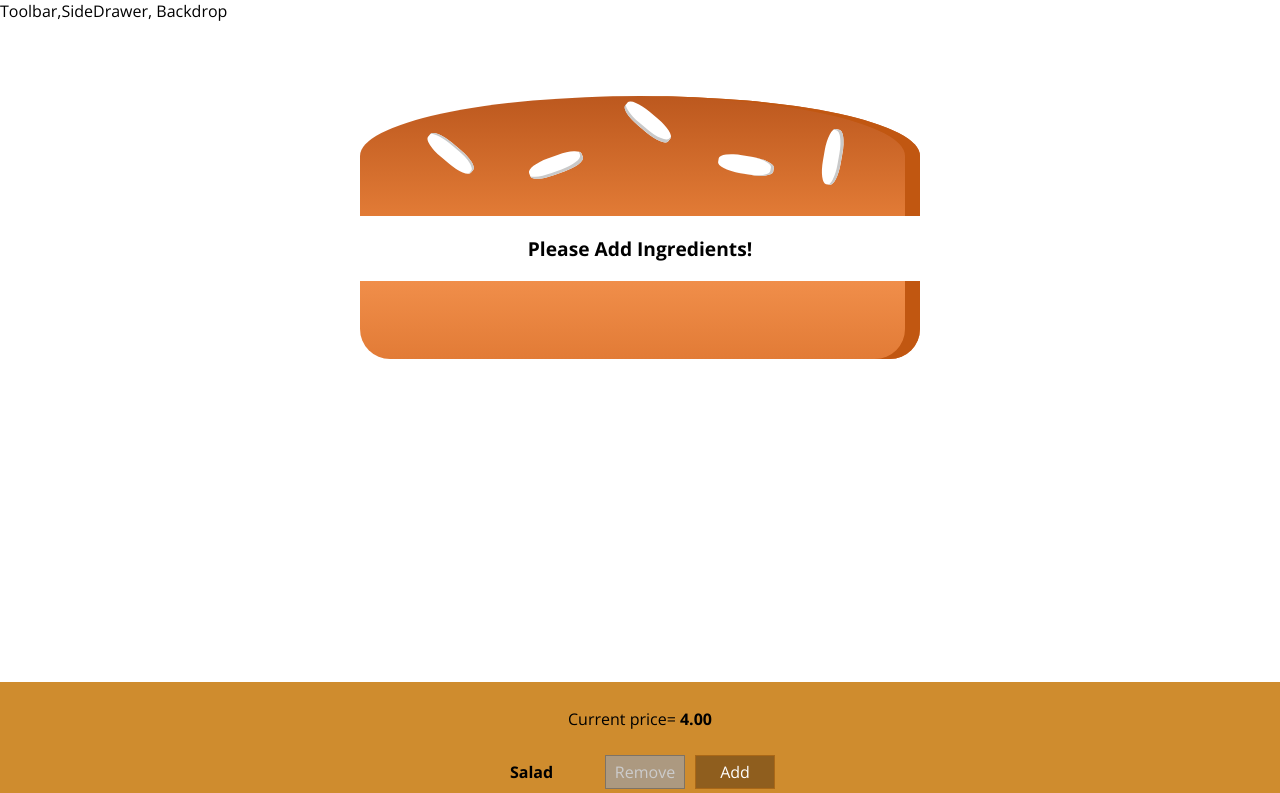
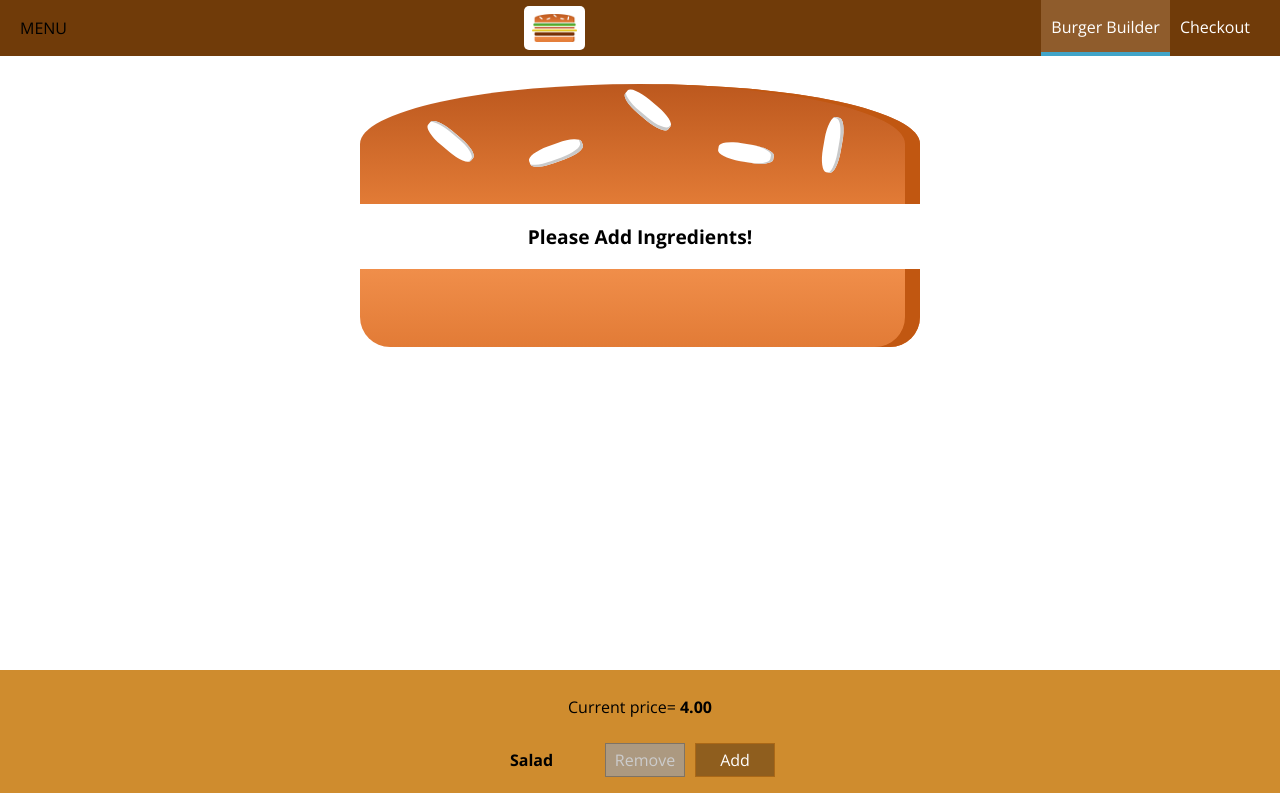
Before and after one commit to meri12345/burger-app, a React app: page / in a window 1280 px wide. Shown: the top 793 px of the page. Built offline with nearby package versions, Linux system fonts and the light colour scheme.

Commit message:
nav bar added

```diff
--- a/src/components/Burger/BurgerIngredient/BuildControls/OrderSummary/OrderSummary.js
+++ b/src/components/Burger/BurgerIngredient/BuildControls/OrderSummary/OrderSummary.js
@@ -14,6 +14,7 @@
     <ul>
     {ingredientSummary}
     </ul>
+<p><strong>Total proce: {props.price.toFixed(2)} $</strong></p>
     <p>Continue to checkout?</p>
     <Button click={props.click} btnType='Danger'>CANCEL</Button>
     <Button click={props.continue} btnType='Success'>CONTINUE</Button>
--- a/src/components/Layout/Layout.css
+++ b/src/components/Layout/Layout.css
@@ -1,4 +1,4 @@
 .Content {
-    margin-top:60px;
+    margin-top:70px;
 
 }
--- a/src/components/Layout/Layout.js
+++ b/src/components/Layout/Layout.js
@@ -1,10 +1,10 @@
-import React from 'react'
-import classes from './Layout.css'
+import React from 'react';
+import classes from './Layout.css';
+import Toolbar from '../Toolbar/Toolbar';
 
 const layout = (props) => (
     <div>
-
-        <div>Toolbar,SideDrawer, Backdrop</div>
+        <Toolbar/>
         <main className={classes.Content}>
             {props.children}
         </main>
--- /dev/null
+++ b/src/components/Logo/Logo.css
@@ -0,0 +1,11 @@
+.Logo{
+    background-color: white;
+    padding:8px;
+    height: 80%;
+    box-sizing: border-box;
+    border-radius: 5px;
+}
+
+.Logo img {
+    height: 100%;
+}
--- /dev/null
+++ b/src/components/Logo/Logo.js
@@ -0,0 +1,10 @@
+import React from 'react';
+import burgerLogo from '../../assets/images/burger-logo.png'
+import classes from './Logo.css'
+const logo = () =>(
+    <div className={classes.Logo}>
+        <img src={burgerLogo} alt="MyBurger"/>
+    </div>
+);
+
+export default logo;
--- /dev/null
+++ b/src/components/Navigation/NavigationItem/NavigationItem.css
@@ -0,0 +1,26 @@
+.NavigationItem {
+    margin:0;
+    box-sizing: border-box;
+    display: flex;
+    height: 100%;
+    width: auto;
+    align-items: center;
+    }
+
+.NavigationItem a {
+     color:white;
+     text-decoration: none;
+     height: 100%;
+     padding:16px 10px;
+     border-bottom: 4px solid transparent;
+     box-sizing: border-box;
+     display: block;
+    }
+
+    .NavigationItem a:hover,
+    .NavigationItem a:active,
+    .NavigationItem a.active {
+        background-color: #8f5c2c;
+        border-bottom: 4px solid #40a4c8;
+        color:white;
+    }
--- /dev/null
+++ b/src/components/Navigation/NavigationItem/NavigationItem.js
@@ -0,0 +1,11 @@
+import React from 'react';
+import classes from './NavigationItem.css'
+
+const navigationItem = (props) =>(
+    <li className={classes.NavigationItem}>
+        <a href={props.link} className={props.active ? classes.active : null }>{props.children}</a>
+    </li>
+
+);
+
+export default navigationItem
--- /dev/null
+++ b/src/components/Navigation/NavigationItems/NavigationItems.css
@@ -0,0 +1,8 @@
+.NavigationItems {
+    margin:0;
+    padding:0;
+    list-style:none;
+    display:flex;
+    align-items: center;
+    height: 100%;
+    }
--- /dev/null
+++ b/src/components/Navigation/NavigationItems/NavigationItems.js
@@ -0,0 +1,15 @@
+import React from 'react';
+import classes from './NavigationItems.css';
+import NavigationItem from '../NavigationItem/NavigationItem';
+
+const navigationItems=()=>(
+    <ul className={classes.NavigationItems}>
+        <NavigationItem link="/" active>Burger Builder</NavigationItem>
+        <NavigationItem link="/" >Checkout</NavigationItem>
+
+    </ul>
+);
+
+
+
+export default navigationItems;
--- /dev/null
+++ b/src/components/Toolbar/Toolbar.css
@@ -0,0 +1,19 @@
+.Toolbar{
+    height: 56px;
+    width:100%;
+    position:fixed;
+    top:0;
+    left:0;
+    background-color: #703B09;
+    display:flex;
+    justify-content: space-between;
+    align-items: center;
+    padding:0 20px;
+    box-sizing: border-box;
+    z-index: 90;
+}
+
+.Toolbar nav{
+    height:100%;
+
+}
--- /dev/null
+++ b/src/components/Toolbar/Toolbar.js
@@ -0,0 +1,16 @@
+import React from 'react'
+import classes from './Toolbar.css'
+import Logo from '../Logo/Logo'
+import NavigationItems from '../Navigation/NavigationItems/NavigationItems'
+
+const toolbar = () =>(
+    <header className={classes.Toolbar}>
+        <div>MENU</div>
+        <Logo/>
+        <nav>
+           <NavigationItems/>
+        </nav>
+    </header>
+);
+
+export default toolbar;
--- a/src/containers/BurgerBuilder/BurgerBuilder.js
+++ b/src/containers/BurgerBuilder/BurgerBuilder.js
@@ -123,7 +123,7 @@
        return (
            <div>
                <Modal show={this.state.clickOrder} modalClosed={this.cancelOrder} >
-                   <OrderSummary click={this.cancelOrder} continue={this.continueHandler} ingredients={this.state.ingredinets}/>
+                   <OrderSummary price={this.state.totalPrice} click={this.cancelOrder} continue={this.continueHandler} ingredients={this.state.ingredinets}/>
                </Modal>
                <Burger ingredients={this.state.ingredinets}/>
                <BuildControls
```
Also changed, not shown: src/assets/images/burger-logo.png (added).
